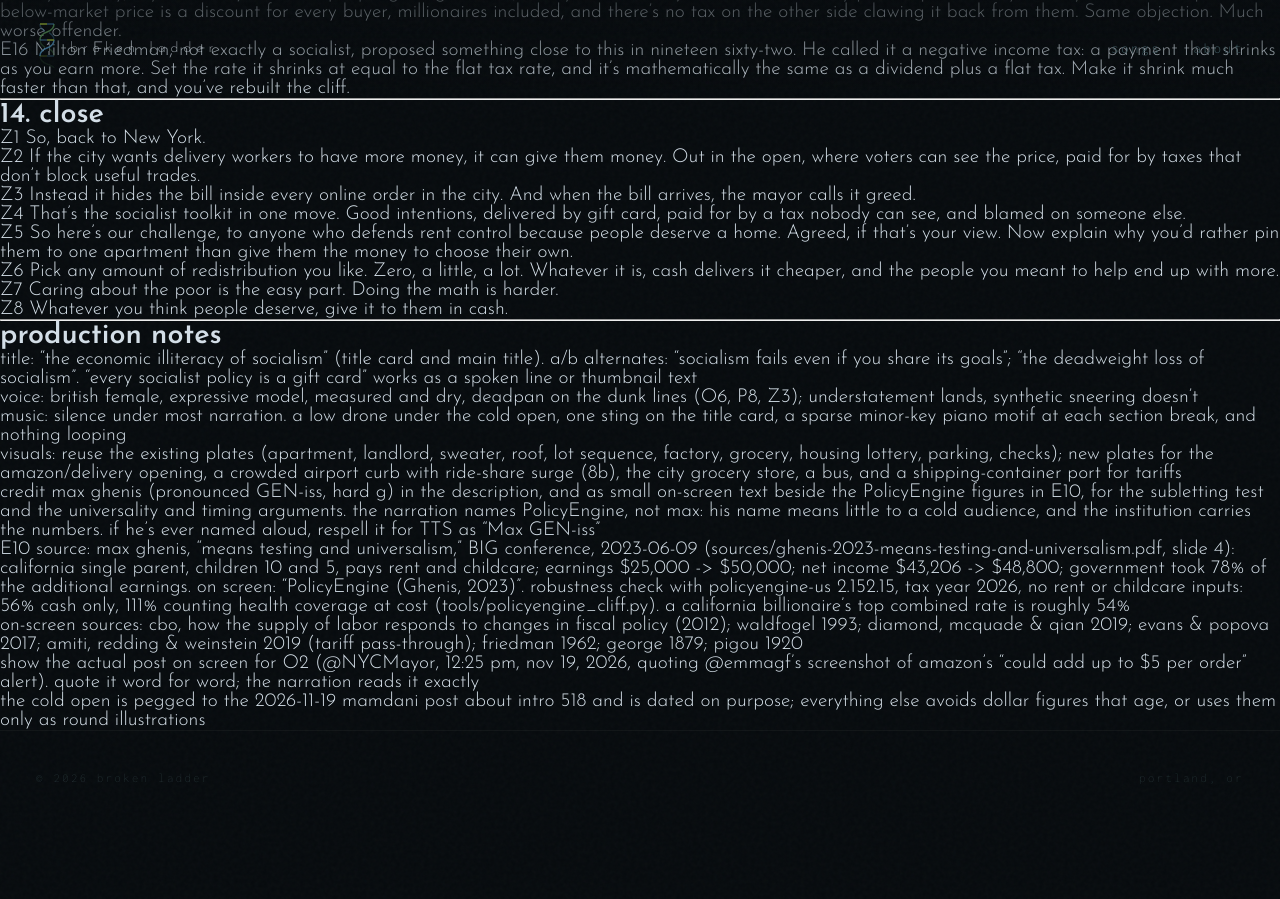
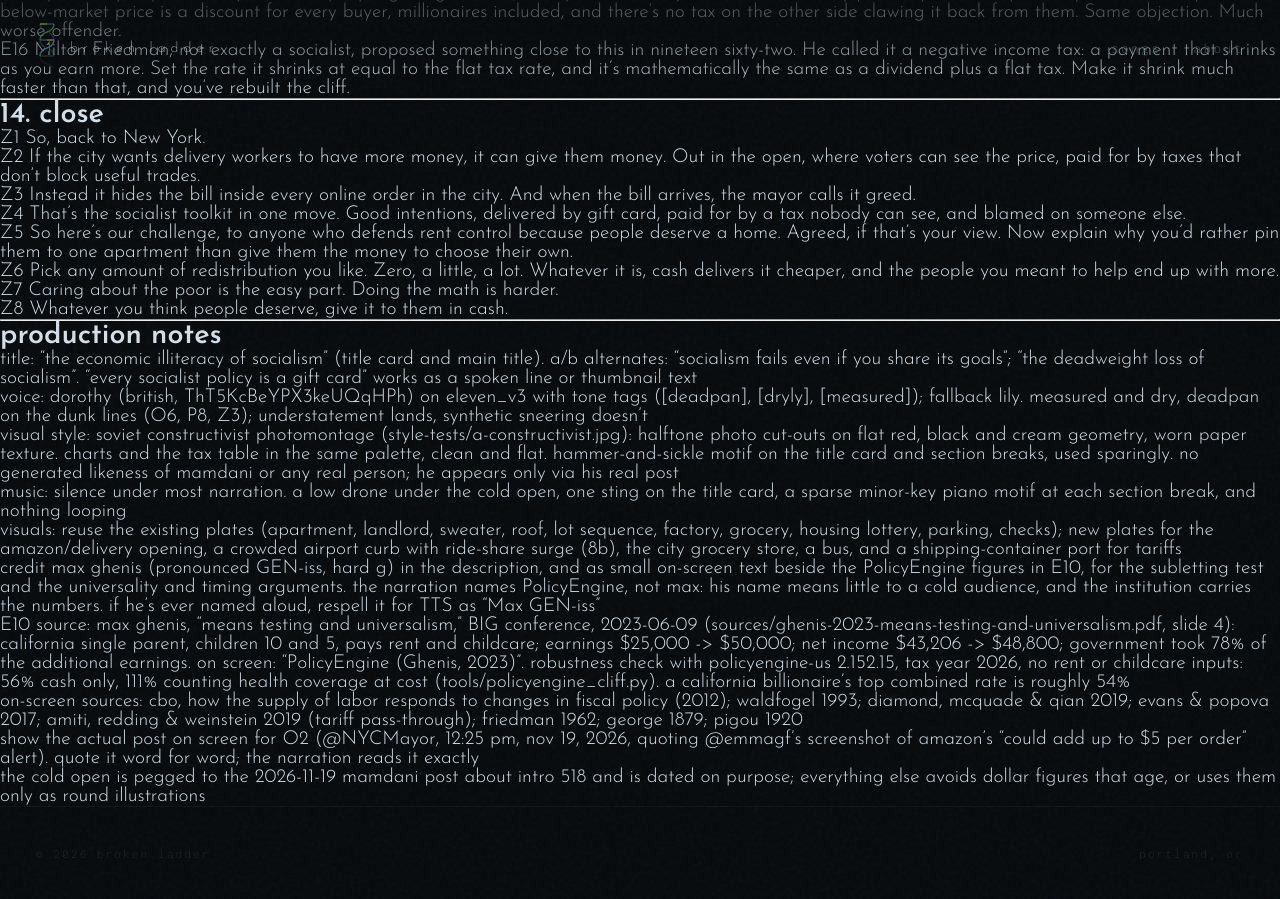
Before and after one commit to ClayShentrup/brokenladder, a Jekyll site: the page built from safety-net-vs-socialism/script.md, in a window 1280 px wide and 900 px high, scrolled down 4206 px. Built offline with Jekyll 4.4.1, drawn with Linux system fonts in a browser that asks for light colours; our own code applies the rules of GitHub Pages for plain Markdown files; before the commit the page ends 5030 px from its top, so only the background shows below that.

Commit message:
script notes: lock constructivist style and voice
Co-Authored-By: Claude Opus 5.5 <noreply@anthropic.com>
Claude-Session: https://claude.ai/code/session_01BsiGF9St2tiTePmyBZgNDi

```diff
--- a/safety-net-vs-socialism/script.md
+++ b/safety-net-vs-socialism/script.md
@@ -330,7 +330,8 @@ Z8 Whatever you think people deserve, give it to them in cash.
 
 - title: "the economic illiteracy of socialism" (title card and main title). a/b alternates: "socialism fails even if you share its goals"; "the deadweight loss of socialism". "every socialist policy is a gift card" works as a spoken line or thumbnail text
 
-- voice: british female, expressive model, measured and dry, deadpan on the dunk lines (O6, P8, Z3); understatement lands, synthetic sneering doesn't
+- voice: dorothy (british, ThT5KcBeYPX3keUQqHPh) on eleven_v3 with tone tags ([deadpan], [dryly], [measured]); fallback lily. measured and dry, deadpan on the dunk lines (O6, P8, Z3); understatement lands, synthetic sneering doesn't
+- visual style: soviet constructivist photomontage (style-tests/a-constructivist.jpg): halftone photo cut-outs on flat red, black and cream geometry, worn paper texture. charts and the tax table in the same palette, clean and flat. hammer-and-sickle motif on the title card and section breaks, used sparingly. no generated likeness of mamdani or any real person; he appears only via his real post
 - music: silence under most narration. a low drone under the cold open, one sting on the title card, a sparse minor-key piano motif at each section break, and nothing looping
 - visuals: reuse the existing plates (apartment, landlord, sweater, roof, lot sequence, factory, grocery, housing lottery, parking, checks); new plates for the amazon/delivery opening, a crowded airport curb with ride-share surge (8b), the city grocery store, a bus, and a shipping-container port for tariffs
 - credit max ghenis (pronounced GEN-iss, hard g) in the description, and as small on-screen text beside the PolicyEngine figures in E10, for the subletting test and the universality and timing arguments. the narration names PolicyEngine, not max: his name means little to a cold audience, and the institution carries the numbers. if he's ever named aloud, respell it for TTS as "Max GEN-iss"
```
